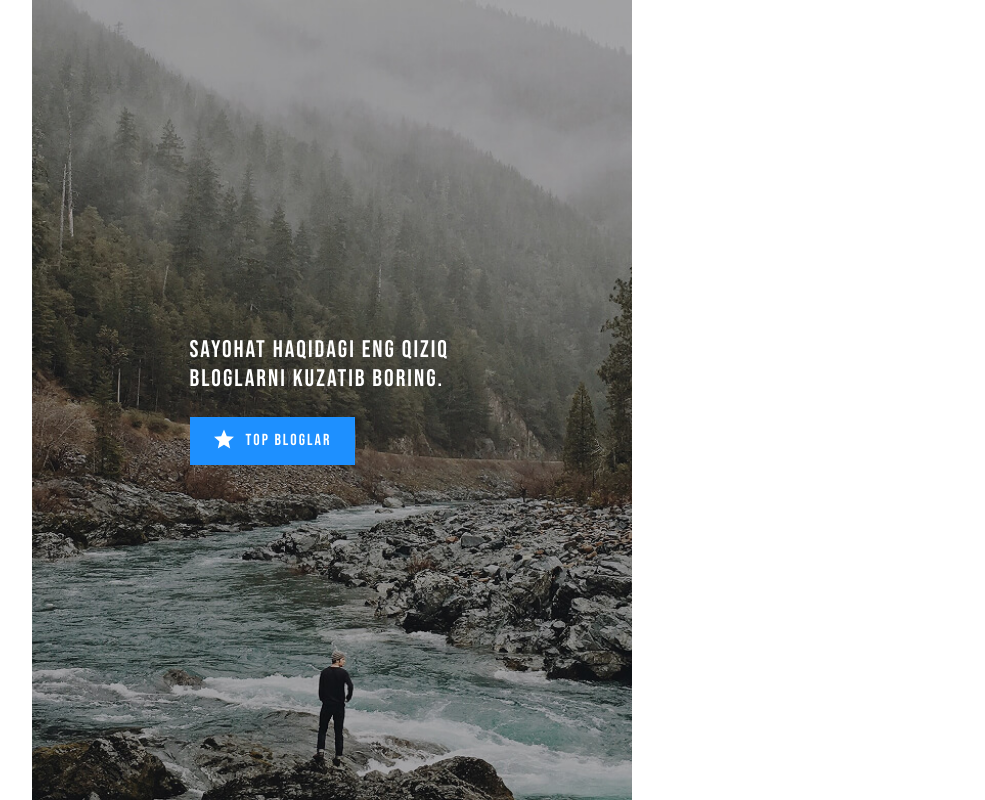
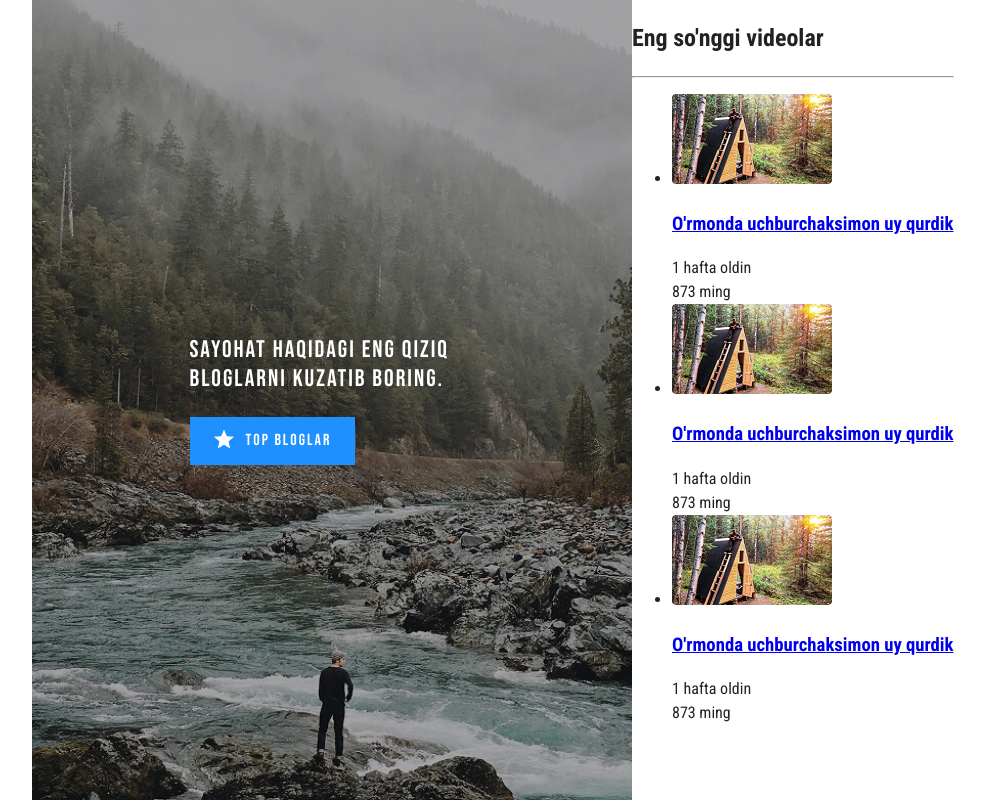
Before and after one commit to fprogrammer15/Article, a plain HTML site: page index.html in a window 1280 px wide. Shown: the whole page, without its empty margins (8-993 px from the left). Drawn offline with nearby package versions, Linux system fonts and the light colour scheme.

Commit message:
Add images and list-items to section part

```diff
--- a/index.html
+++ b/index.html
@@ -34,6 +34,62 @@
         </div>
       </div>
 
+      <!-- LATEST-VIDEOS -->
+      <section class="latest-videos">
+        <h2 class="latest-videos-heading">Eng so'nggi videolar</h2>
+        <hr class="latest-videos-diveder">
+        <ul class="latest-videos-list">
+
+
+          <!-- ITEM -->
+          <li class="latest-videos-item">
+            <div class="item-latest-videos">
+              <img class="item-latest-videos-img" src="./img/cottage.jpg" alt="" width="160" height="90" srcset="./img/cottage.jpg 1x, ./img/cottage@2x.jpg 2x">
+              <div class="item-latest-videos-info">
+                <h3 class="item-latest-videos-heading">
+                  <a class="item-latest-videos-link" href="#">O'rmonda uchburchaksimon uy qurdik</a>
+                </h3>
+                <div class="item-latest-videos-meta">
+                  <time class="item-latest-videos-published-at" datetime="2021-09-23">1 hafta oldin</time>
+                  <div class="item-latest-videos-views">873 ming</div>
+                </div>
+              </div>
+            </div>
+          </li>
+
+          <li class="latest-videos-item">
+            <div class="item-latest-videos">
+              <img class="item-latest-videos-img" src="./img/cottage.jpg" alt="" width="160" height="90" srcset="./img/cottage.jpg 1x, ./img/cottage@2x.jpg 2x">
+              <div class="item-latest-videos-info">
+                <h3 class="item-latest-videos-heading">
+                  <a class="item-latest-videos-link" href="#">O'rmonda uchburchaksimon uy qurdik</a>
+                </h3>
+                <div class="item-latest-videos-meta">
+                  <time class="item-latest-videos-published-at" datetime="2021-09-23">1 hafta oldin</time>
+                  <div class="item-latest-videos-views">873 ming</div>
+                </div>
+              </div>
+            </div>
+          </li>
+
+          <li class="latest-videos-item">
+            <div class="item-latest-videos">
+              <img class="item-latest-videos-img" src="./img/cottage.jpg" alt="" width="160" height="90" srcset="./img/cottage.jpg 1x, ./img/cottage@2x.jpg 2x">
+              <div class="item-latest-videos-info">
+                <h3 class="item-latest-videos-heading">
+                  <a class="item-latest-videos-link" href="#">O'rmonda uchburchaksimon uy qurdik</a>
+                </h3>
+                <div class="item-latest-videos-meta">
+                  <time class="item-latest-videos-published-at" datetime="2021-09-23">1 hafta oldin</time>
+                  <div class="item-latest-videos-views">873 ming</div>
+                </div>
+              </div>
+            </div>
+          </li>
+
+        </ul>
+      </section>
+
     </div>
   </main>
 
```
